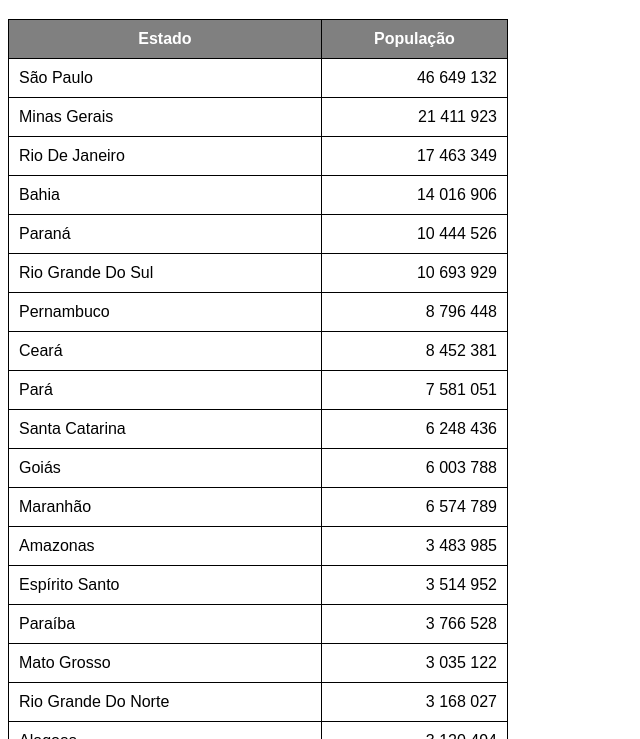
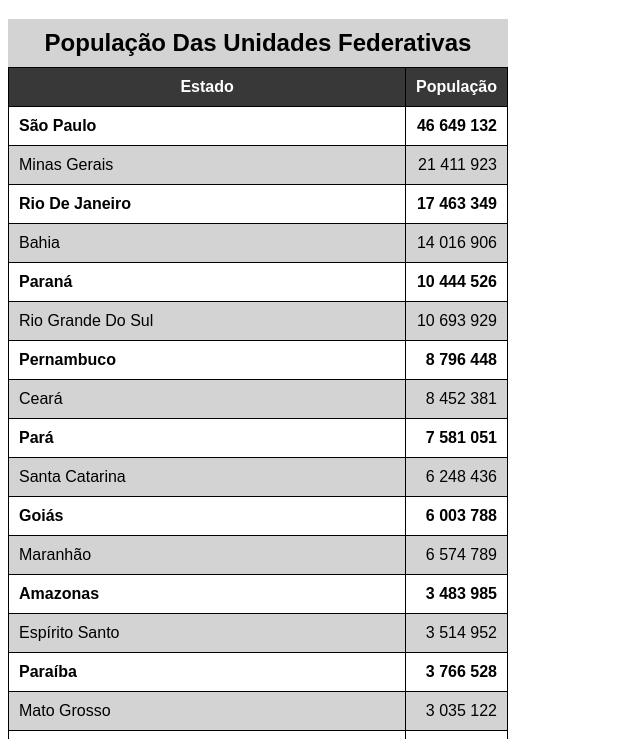
Before and after one commit to manoeldudu/html-css-masterdudu, a plain HTML site: page exercicio/Ex23/tabela002.html in a window 1280 px wide. Shown: the part 61-800 px from the top of the page, without its empty margins (0-640 px from the left). Drawn offline with Linux system fonts and the light colour scheme.

Commit message:
efeito zebrado

```diff
--- a/exercicio/Ex23/tabela002.html
+++ b/exercicio/Ex23/tabela002.html
@@ -12,14 +12,29 @@
         table{
             width: 500px;
             border-collapse: collapse;
+
+        }
+        caption{
+            font-size: 1.5em;
+            font-weight: bold;
+            padding: 10px;
+            background-color: lightgrey;
+
         }
         td, th{
             border: 1px solid black;
             padding: 10px;
         }
         thead, tfoot{
-            background-color: gray;
+            background-color: #383838;
             color: white;
+        }
+        tbody > tr:nth-child(odd){
+            background-color: white;
+            font-weight: bold;
+        }
+        tbody > tr:nth-child(even){
+            background-color: lightgray;
         }
         td.num{
             text-align: right;
@@ -30,6 +45,7 @@
     <h1>Uso de tabelas grandes</h1>
     <!--ANATOMIA PARA TABELAS GRANDES
     TABLE
+        CAPTION
         THEAD(Cabeça)
             TR, TD, TH
         TBODY(CORPO)
@@ -38,10 +54,11 @@
             TR, TD, TH
 -->
 <table>
+    <caption>População Das Unidades Federativas</caption>
     <thead>
         <tr>
-            <th>Estado</th>
-            <th>População</th>
+            <th scope="col">Estado</th>
+            <th scope="col" style="width: 50px;">População</th>
         </tr>
     </thead>
     <tbody>
@@ -157,7 +174,7 @@
     </tbody>
     <tfoot>
         <tr>
-            <th>Total de Habitantes</th>
+            <th scope="row">Total de Habitantes</th>
             <td class="num"><strong>213317639</strong></td>
         </tr>
 
```
